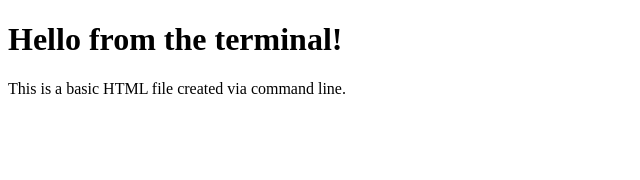
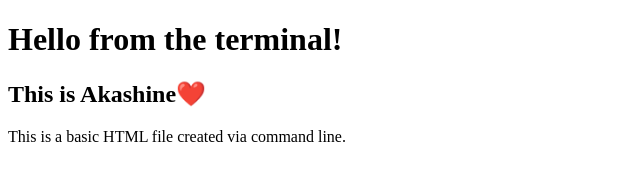
Before and after one commit to Akashine-012/devops_project, a plain HTML site: page index.html in a window 1280 px wide. Shown: the whole page, without its empty margins (0-640 px from the left). Drawn offline with Linux system fonts and the light colour scheme.

Commit message:
Update index.html

```diff
--- a/index.html
+++ b/index.html
@@ -7,6 +7,7 @@
 </head>
 <body>
   <h1>Hello from the terminal!</h1>
+  <h2>This is Akashine❤️</h2>
   <p>This is a basic HTML file created via command line.</p>
 </body>
 </html>
```
